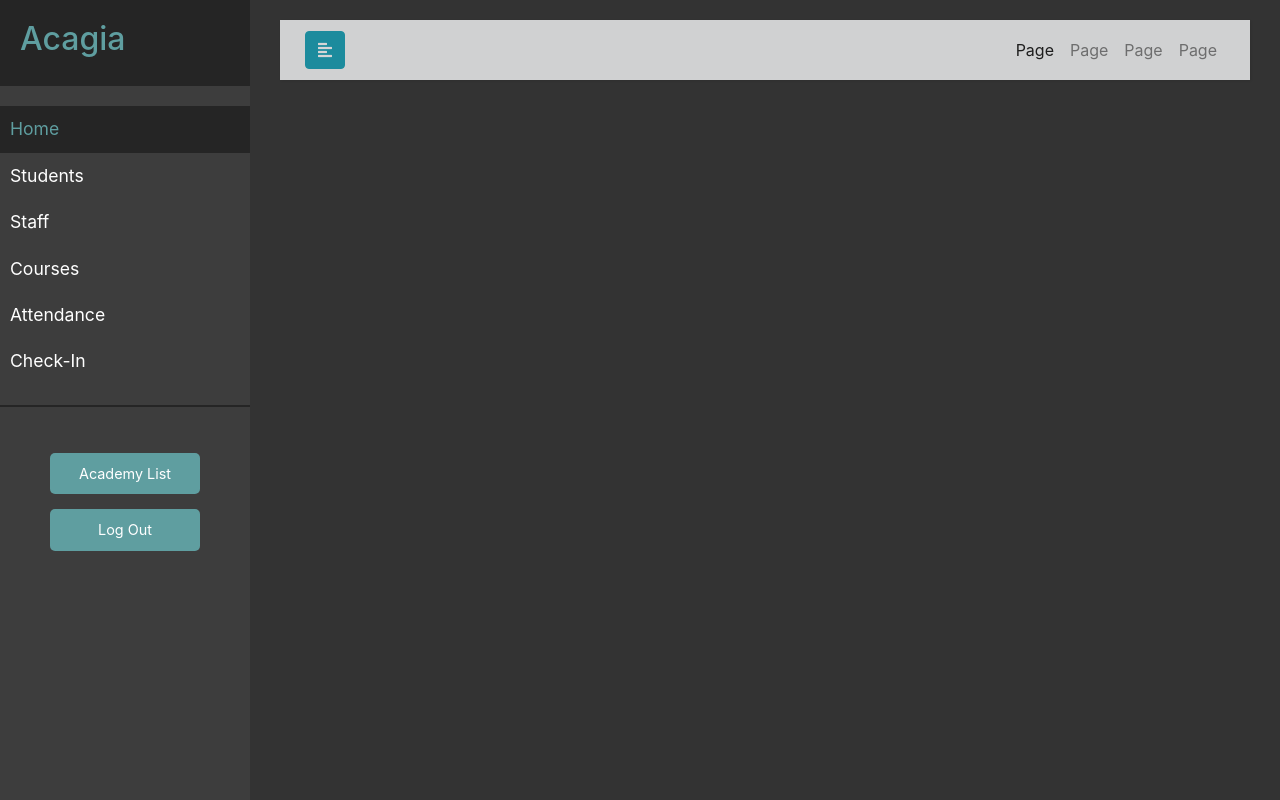
After one commit to jjun44/acagia, a Django app: template templates/acagiaApp/dashboard_base.html in a window 1280 px wide. The commit adds this page. Run offline with Django 3.2, Linux system fonts and the light colour scheme; the template is opened without the code that fills it, so the values that code supplies are empty; some libraries are stand-ins or nearby versions.

Commit message:
Adding academy and dashboard

```diff
--- a/acagiaApp/urls.py
+++ b/acagiaApp/urls.py
@@ -3,5 +3,6 @@ from .views import *
 
 urlpatterns = [
     path('', AcademyListView.as_view(), name='aca_list'),
-    path('add_academy/', AcademyCreateView.as_view(), name='add_academy')
+    path('add_academy/', add_academy, name='add_academy'),
+    path('dashboard/<int:pk>/', dashboard, name='dashboard')
 ]
--- a/static/css/style.css
+++ b/static/css/style.css
@@ -3,6 +3,7 @@ body {
   color: #fff;
 }
 
+/* NAVBAR IN HOME */
 .navbar {
   border-bottom: #088ed6 3px solid;
   opacity: 0.8; /* transparency */
@@ -52,3 +53,121 @@ body {
   padding: 5px;
   border-radius: 5px;
 }
+
+/* DASHBOARD SIDEBAR */
+.wrapper {
+  display: flex;
+  width: 100%;
+}
+
+#sidebar {
+  width: 250px;
+  position: fixed;
+  top: 0;
+  left: 0;
+  height: 100vh;
+  z-index: 999;
+  background: #3D3D3D;
+  color: #fff;
+  transition: all 0.3s;
+}
+
+#sidebar.active {
+  margin-left: -250px;
+}
+
+#sidebar ul li.active {
+  background: #252525;
+  color: cadetblue;
+}
+
+#sidebar .sidebar-header {
+  padding: 20px;
+  background: #252525;
+  color: cadetblue;
+}
+
+#sidebar ul.components {
+  padding: 20px 0;
+  border-bottom: 2px solid #252525;
+}
+
+#sidebar ul li a {
+  padding: 10px;
+  font-size: 1.1em;
+  display: block;
+}
+
+#sidebar ul li a:hover {
+  color: cadetblue;
+  background: #fff;
+}
+
+ul ul a {
+  font-size: 0.9em !important;
+  padding-left: 30px !important;
+  background: cadetblue;
+}
+
+a, a:hover, a:focus {
+  color: inherit;
+  text-decoration: none;
+  transition: all 0.3s;
+}
+
+ul.sidebar-button {
+  padding: 30px 50px;
+}
+
+ul.sidebar-button a {
+  text-align: center;
+  font-size: 0.9em !important;
+  display: block;
+  border-radius: 5px;
+  margin-bottom: 15px;
+  background: cadetblue;
+}
+
+/* DASHBOARD CONTENT */
+#content {
+  width: calc(100% - 250px);
+  padding: 20px 30px;
+  min-height: 100vh;
+  transition: all 0.3s;
+  position: absolute;
+  top: 0;
+  right: 0;
+}
+
+#content.active {
+  width: 100%;
+}
+
+/* DASHBOARD NAVBAR */
+#dashboard-navbar {
+  padding: 10px 10px;
+  background: #fff;
+  border: none;
+  border-radius: 0;
+  margin-bottom: 40px;
+  box-shadow: 1px 1px 3px rgba(0, 0, 0, 0.1);
+}
+
+/* MEDIA QUERIES */
+@media (max-width: 768px) {
+  #sidebar {
+    margin-left: -250px;
+  }
+  #sidebar.active {
+    margin-left: 0;
+  }
+  #content {
+      width: 100%;
+  }
+  #content.active {
+      width: calc(100% - 250px);
+  }
+  #sidebarCollapse span {
+      display: none;
+  }
+}
--- a/templates/acagiaApp/academy_list.html
+++ b/templates/acagiaApp/academy_list.html
@@ -2,7 +2,7 @@
 {% extends 'base.html' %}
 {% load staticfiles %}
 {% block head_block %}
-    <link rel="stylesheet" href="{% static "css/style.css" %}"/>
+    <link rel="stylesheet" href="{% static 'css/style.css' %}"/>
     <title>Acagia - Academy List</title>
 {% endblock %}
 {% block body_block %}
@@ -21,6 +21,7 @@
       <div class="card-columns">
         {% if academy_list %}
         {% for academy in academy_list %}
+        <a href="{% url 'dashboard' pk=academy.pk %}" class="text-light">
         <div class="card bg-primary text-center">
           <div class="card-body">
               <h4 class="card-title">{{ academy.aca_name }}</h4>
@@ -31,6 +32,7 @@
               </p>
           </div>
         </div>
+        </a>
         {% endfor %}
         {% endif %}
         <a href="{% url 'add_academy' %}" class="text-light">
--- /dev/null
+++ b/templates/acagiaApp/dashboard_base.html
@@ -0,0 +1,98 @@
+<!DOCTYPE html>
+{% extends 'base.html' %}
+{% load staticfiles %}
+{% block head_block %}
+    <link rel="stylesheet" href="{% static 'css/style.css' %}?"/>
+    <!-- Scrollbar Custom CSS -->
+    <link rel="stylesheet" href="https://cdnjs.cloudflare.com/ajax/libs/malihu-custom-scrollbar-plugin/3.1.5/jquery.mCustomScrollbar.min.css">>
+    <title>Acagia - Academy Dashboard</title>
+{% endblock %}
+{% block body_block %}
+  <div class="wrapper">
+    <!-- Sidebar -->
+    <nav id="sidebar">
+      <div class="sidebar-header">
+        <h2>Acagia</h2>
+      </div>
+      <ul class="list-unstyled components">
+        <li class="active">
+            <a href="#">Home</a>
+        </li>
+        <li>
+            <a href="#">Students</a>
+        </li>
+        <li>
+            <a href="#">Staff</a>
+        </li>
+        <li>
+            <a href="#">Courses</a>
+        </li>
+        <li>
+            <a href="#">Attendance</a>
+        </li>
+        <li>
+            <a href="#">Check-In</a>
+        </li>
+      </ul>
+      <ul class="list-unstyled sidebar-button">
+        <li>
+          <a href="{% url 'aca_list' %}">Academy List</a>
+        </li>
+        <li>
+          <a href="{% url 'logout' %}">Log Out</a>
+        </li>
+      </ul>
+    </nav>
+
+    <!-- Page Content -->
+    <div id="content">
+      <!-- Navbar -->
+      <nav id = "dashboard-navbar" class="navbar navbar-expand-lg
+      navbar-light bg-light">
+        <div class="container-fluid">
+          <button id="sidebarCollapse" class="btn btn-info">
+            <i class="fas fa-align-left"></i>
+            <span></span>
+          </button>
+
+          <button class="btn btn-dark d-inline-block d-lg-none ml-auto" type="button" data-toggle="collapse" data-target="#navbarSupportedContent" aria-controls="navbarSupportedContent" aria-expanded="false" aria-label="Toggle navigation">
+            <i class="fas fa-align-justify"></i>
+          </button>
+          <div class="collapse navbar-collapse" id="navbarSupportedContent">
+            <ul class="nav navbar-nav ml-auto">
+                <li class="nav-item active">
+                    <a class="nav-link" href="#">Page</a>
+                </li>
+                <li class="nav-item">
+                    <a class="nav-link" href="#">Page</a>
+                </li>
+                <li class="nav-item">
+                    <a class="nav-link" href="#">Page</a>
+                </li>
+                <li class="nav-item">
+                    <a class="nav-link" href="#">Page</a>
+                </li>
+            </ul>
+        </div>
+        </div>
+      </nav>
+      {% block content_block %}
+      {% endblock %}
+    </div>
+  </div>
+{% endblock %}
+{% block script_block %}
+  <!-- jQuery Custom Scroller CDN -->
+  <script src="https://cdnjs.cloudflare.com/ajax/libs/malihu-custom-scrollbar-plugin/3.1.5/jquery.mCustomScrollbar.concat.min.js"></script>
+  <script type="text/javascript">
+  // Initialize jQuery custom content scroller
+  $(document).ready(function () {
+    $("#sidebar").mCustomScrollbar({
+         theme: "minimal"
+    });
+    $('#sidebarCollapse').on('click', function () {
+        $('#sidebar, #content').toggleClass('active');
+    });
+  });
+  </script>
+{% endblock %}
--- a/templates/base.html
+++ b/templates/base.html
@@ -4,16 +4,18 @@
     <meta charset="UTF-8" />
     <meta name="viewport" content="width=device-width, initial-scale=1.0" />
     <meta http-equiv="X-UA-Compatible" content="ie=edge" />
+    <!-- Bootstrap CSS CDN -->
+    <link
+      rel="stylesheet"
+      href="https://stackpath.bootstrapcdn.com/bootstrap/4.3.1/css/bootstrap.min.css"
+      integrity="sha384-ggOyR0iXCbMQv3Xipma34MD+dH/1fQ784/j6cY/iJTQUOhcWr7x9JvoRxT2MZw1T"
+      crossorigin="anonymous"
+    />
+    <!-- Font Awesome JS -->
     <link
       rel="stylesheet"
       href="https://use.fontawesome.com/releases/v5.0.13/css/all.css"
       integrity="sha384-DNOHZ68U8hZfKXOrtjWvjxusGo9WQnrNx2sqG0tfsghAvtVlRW3tvkXWZh58N9jp"
-      crossorigin="anonymous"
-    />
-    <link
-      rel="stylesheet"
-      href="https://stackpath.bootstrapcdn.com/bootstrap/4.3.1/css/bootstrap.min.css"
-      integrity="sha384-ggOyR0iXCbMQv3Xipma34MD+dH/1fQ784/j6cY/iJTQUOhcWr7x9JvoRxT2MZw1T"
       crossorigin="anonymous"
     />
     {% block head_block %}
@@ -22,16 +24,19 @@
   <body>
     {%  block body_block %}
     {%  endblock %}
+    <!-- jQuery CDN -->
     <script
       src="http://code.jquery.com/jquery-3.4.1.min.js"
       integrity="sha256-CSXorXvZcTkaix6Yvo6HppcZGetbYMGWSFlBw8HfCJo="
       crossorigin="anonymous"
     ></script>
+    <!-- Popper.JS -->
     <script
       src="https://cdnjs.cloudflare.com/ajax/libs/popper.js/1.14.7/umd/popper.min.js"
       integrity="sha384-UO2eT0CpHqdSJQ6hJty5KVphtPhzWj9WO1clHTMGa3JDZwrnQq4sF86dIHNDz0W1"
       crossorigin="anonymous"
     ></script>
+    <!-- Bootstrap JS -->
     <script
       src="https://stackpath.bootstrapcdn.com/bootstrap/4.3.1/js/bootstrap.min.js"
       integrity="sha384-JjSmVgyd0p3pXB1rRibZUAYoIIy6OrQ6VrjIEaFf/nJGzIxFDsf4x0xIM+B07jRM"
--- a/templates/pages/home.html
+++ b/templates/pages/home.html
@@ -2,7 +2,7 @@
 {% extends 'base.html' %}
 {% load staticfiles %}
 {% block head_block %}
-    <link rel="stylesheet" href="{% static "css/style.css" %}"/>
+    <link rel="stylesheet" href="{% static 'css/style.css' %}"/>
     <title>Acagia - Sign Up</title>
 {% endblock %}
 {% block body_block %}
```
Also changed, not shown: acagiaApp/forms.py (+34 -1 lines), acagiaApp/models.py (+21 -6 lines), acagiaApp/views.py (+53 -18 lines), templates/acagiaApp/academy_form.html (+47 -13 lines), templates/acagiaApp/dashboard.html (added, +33 -0 lines), templates/users/signup.html (+16 -8 lines), acagiaApp/migrations/0005_auto_20191025_0245.py (added), acagiaApp/migrations/0006_auto_20191026_0510.py (added), acagiaApp/migrations/0007_attendance_aca.py (added), acagiaApp/migrations/0008_auto_20191026_0556.py (added).
